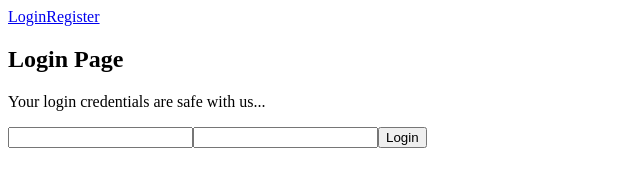
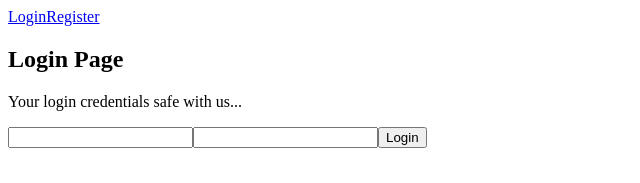
Before and after one commit to practiceuserjain/restapp, a React app in the folder frontend/: page / in a window 1280 px wide. Shown: the top 183 px of the page, without its empty margins (0-640 px from the left). Built offline with nearby package versions, Linux system fonts and the light colour scheme; the HTML template or start-up script is replaced by a standard one.

Commit message:
Login change msg

```diff
--- a/frontend/src/pages/Login.jsx
+++ b/frontend/src/pages/Login.jsx
@@ -35,7 +35,7 @@ function Login() {
     <div className="container mt-3">
 
       <h2>Login Page</h2>
-      <p>Your login credentials are safe with us...</p>
+      <p>Your login credentials safe with us...</p>
       <form onSubmit={submit}>
         <input name="email" onChange={change} className="form-control mb-2" />
         <input name="password" type="password" onChange={change} className="form-control mb-2" />
```
